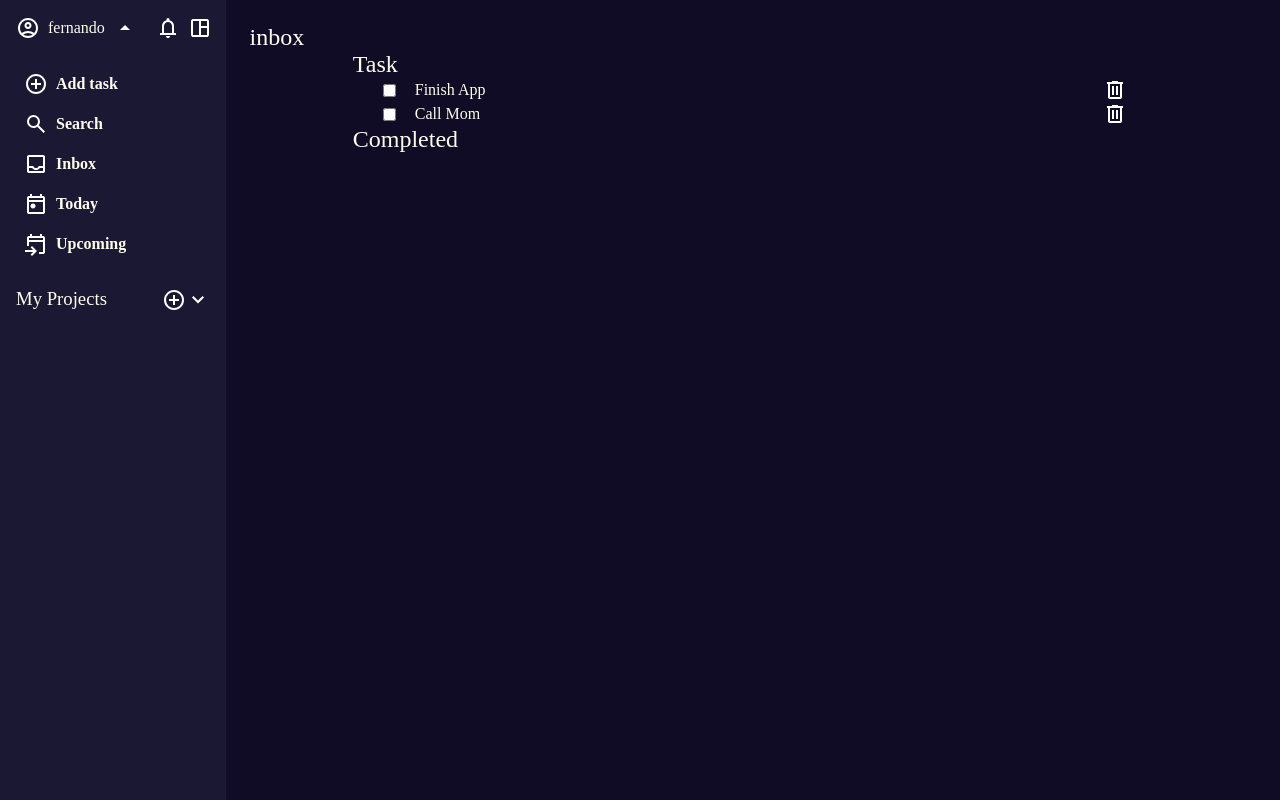
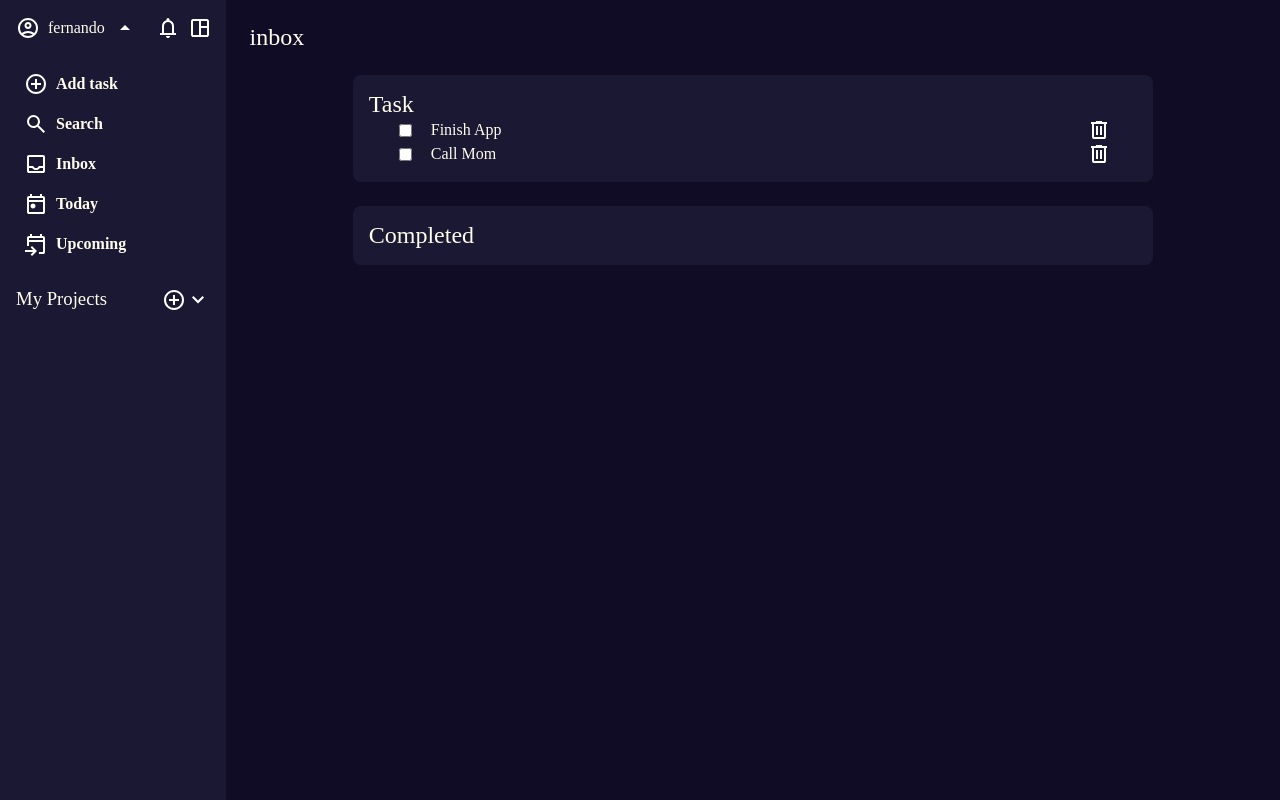
Before and after one commit to fernandopeguero/TodoList, a website built with webpack: page src/template.html in a window 1280 px wide. Built offline with nearby package versions, Linux system fonts and the light colour scheme.

Commit message:
Update task/complete todo styling

```diff
--- a/src/style.css
+++ b/src/style.css
@@ -147,4 +147,15 @@ body {
       width: 100%;
     }
   }
+
+
+  .todo_section, .completed_todo {
+    background-color: var(--color-dark);
+    padding: var(--pd-medium);
+    border-radius: var(--pd-small);
+    margin: var(--pd-large) 0;
+    transition: 0.3s;
+
+  }
+
 }
```
